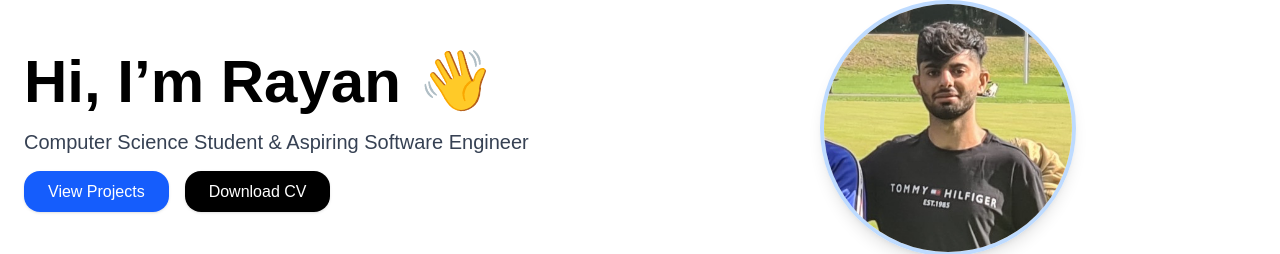
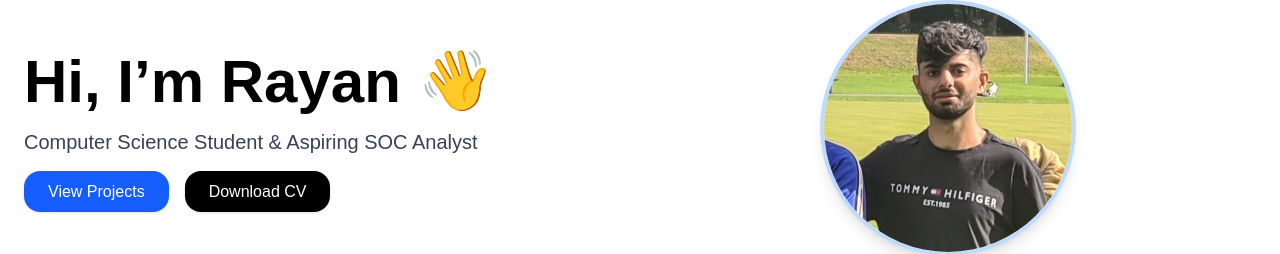
Before and after one commit to RayanSheikh01/Portfolio, a Next.js app: page / in a window 1280 px wide. Shown: the part 240-494 px from the top of the page. Built offline with nearby package versions, Linux system fonts and the light colour scheme.

Commit message:
Update hero to go towards cyber security

```diff
--- a/components/Hero.tsx
+++ b/components/Hero.tsx
@@ -19,7 +19,7 @@ export default function Hero() {
           </motion.span>
         </h1>
         <p className="text-lg md:text-xl mb-6 text-gray-700">
-          Computer Science Student & Aspiring Software Engineer
+          Computer Science Student & Aspiring SOC Analyst
         </p>
         <div className="space-x-4">
           <a
```
